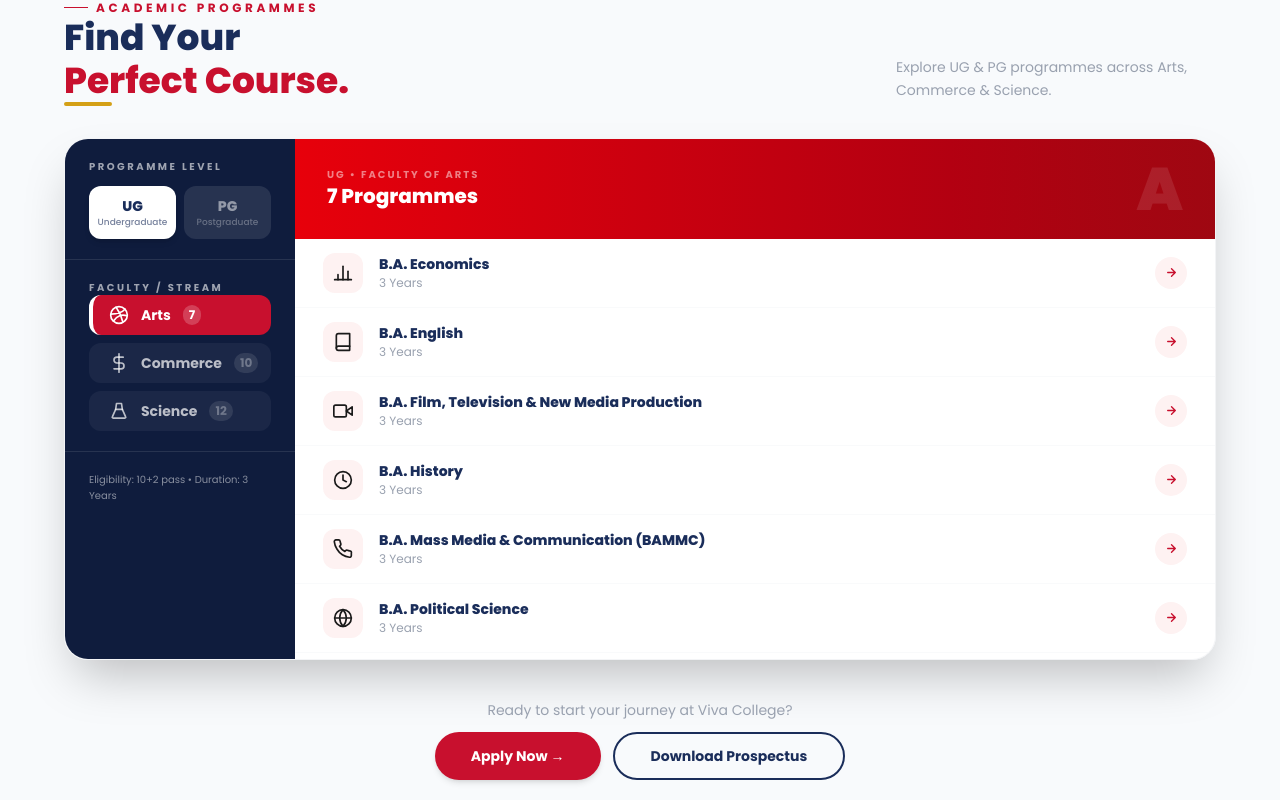
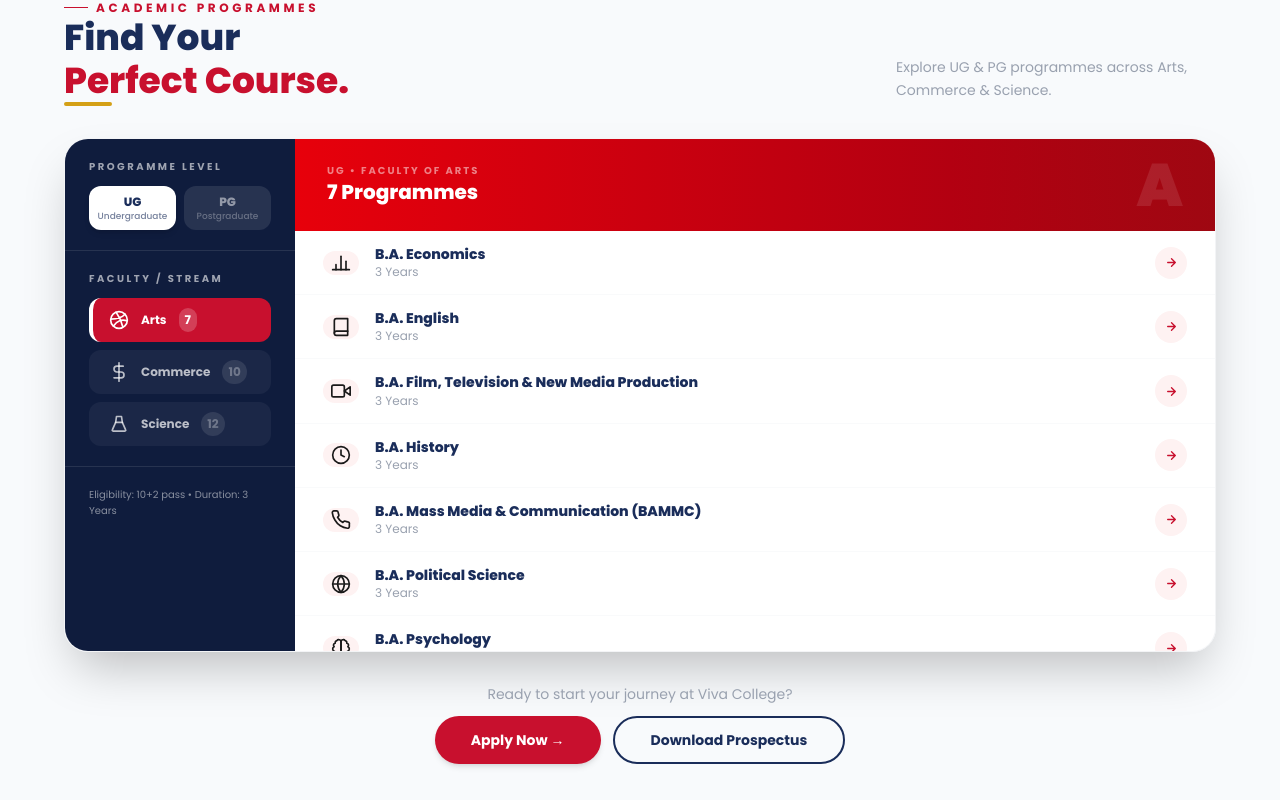
Before and after one commit to SakshiJ004/recreate_design_hackathon, a React (Vite) app: page / in a window 1280 px wide. Shown: the part 1540-2340 px from the top of the page. Built offline with nearby package versions, Linux system fonts and the light colour scheme.

Commit message:
add media query for campus

```diff
--- a/src/components/sections/Programmes.jsx
+++ b/src/components/sections/Programmes.jsx
@@ -525,18 +525,18 @@
                         <div className="
                             px-4 py-4
                             xl:px-6 xl:py-5
-                            2xl:px-8 2xl:py-6
+                            2xl:px-8 2xl:py-4
                             border-b border-white/10
                         ">
                             <p className="text-white/60 font-bold tracking-[0.25em] uppercase pb-3
-                                text-[9px] xl:text-[10px] 2xl:text-xs
+                                text-[9px] xl:text-[10px] 2xl:text-[11px]
                             ">Programme Level</p>
                             <div className="flex gap-2">
                                 {["UG", "PG"].map((l) => (
                                     <button key={l} onClick={() => handleLevel(l)}
                                         className={`flex-1 rounded-xl font-extrabold transition-all duration-300
                                             py-2 text-xs
-                                            xl:py-2.5 xl:text-sm
+                                            xl:py-2 xl:text-[12px]
                                             ${level === l
                                                 ? "bg-white text-[var(--viva-navy)] shadow-md"
                                                 : "bg-white/10 text-white/50 hover:bg-white/15 hover:text-white/80"
@@ -557,15 +557,15 @@
                             2xl:px-8 2xl:py-6
                             border-b border-white/10
                         ">
-                            <p className="text-white/60 font-bold tracking-[0.25em] uppercase mb-2 xl:mb-3
-                                text-[9px] xl:text-[10px] 2xl:text-xs
+                            <p className="text-white/60 font-bold tracking-[0.25em] uppercase pb-3 xl:mb-3
+                                text-[9px] xl:text-[10px] 2xl:text-[12px]
                             ">Faculty / Stream</p>
                             <div className="flex flex-col gap-1.5 xl:gap-2">
                                 {Object.keys(programmes[level]).map((s) => (
                                     <button key={s} onClick={() => handleStream(s)}
                                         className={`flex items-center gap-2 xl:gap-3 rounded-xl font-bold transition-all duration-300 border-l-4
                                             px-3 py-2 text-xs
-                                            xl:px-4 xl:py-2.5 xl:text-sm
+                                            xl:px-4 xl:py-2.5 xl:text-[12px]
                                             ${stream === s
                                                 ? `${streamConfig[s].bg} text-white border-white`
                                                 : "bg-white/5 text-white/70 border-transparent hover:bg-white/15 hover:text-white"
@@ -573,7 +573,7 @@
                                         <span>{streamConfig[s].icon}</span>
                                         <span>{s}</span>
                                         <span className={`ml-auto rounded-full font-bold
-                                            text-[9px] xl:text-xs px-1.5 py-0.5
+                                            text-[9px] xl:text-xs px-1.5 py-1
                                             ${stream === s ? "bg-white/20 text-white" : "bg-white/10 text-white/30"}
                                         `}>
                                             {programmes[level][s].length}
@@ -585,7 +585,7 @@
 
                         {/* Info */}
                         <div className="px-4 xl:px-6 2xl:px-8 py-4 xl:py-5 mt-auto">
-                            <p className="text-white/50 leading-relaxed text-[9px] xl:text-[10px] 2xl:text-xs">
+                            <p className="text-white/50 leading-relaxed text-[9px] xl:text-[10px] 2xl:text-[12px">
                                 {level === "UG" ? "Eligibility: 10+2 pass • Duration: 3 Years" : "Eligibility: Graduation • Duration: 2 Years"}
                             </p>
                         </div>
@@ -596,9 +596,9 @@
 
                         {/* Right header */}
                         <div className={`bg-gradient-to-r ${c.gradient} flex items-center justify-between
-                            px-6 py-4
-                            xl:px-8 xl:py-5
-                            2xl:px-10 2xl:py-4
+                            px-6 py-3
+                            xl:px-8 xl:py-4
+                            2xl:px-10 2xl:py-2
                         `}>
                             <div>
                                 <p className="text-white/50 font-bold tracking-[0.2em] uppercase
@@ -607,7 +607,7 @@
                                     {level} • Faculty of {stream}
                                 </p>
                                 <h3 className="text-white font-extrabold mt-1
-                                    text-base lg:text-lg xl:text-xl 2xl:text-[24px]
+                                    text-base lg:text-lg xl:text-xl 2xl:text-[22px]
                                 ">
                                     {currentCourses.length} Programmes
                                 </h3>
@@ -632,8 +632,8 @@
                                 >
                                     <div className={`${c.light} rounded-xl flex items-center justify-center flex-shrink-0 group-hover:scale-105 transition-transform duration-200
                                         w-9 h-9
-                                        xl:w-10 xl:h-10
-                                        2xl:w-11 2xl:h-11
+                                        xl:w-9 xl:h-6
+                                        2xl:w-10 2xl:h-8
                                     `}>
                                         {course.icon}
                                     </div>
@@ -645,7 +645,7 @@
                                             {course.name}
                                         </h4>
                                         <p className="text-gray-400 mt-0.5
-                                            text-[10px] xl:text-xs 2xl:text-xs
+                                            text-[10px] xl:text-xs 2xl:text-[10px]
                                         ">{course.duration}</p>
                                     </div>
                                     <div className={`rounded-full ${c.light} flex items-center justify-center flex-shrink-0
@@ -665,7 +665,7 @@
 
                 {/* Bottom CTA */}
                 <div className="text-center
-                    pt-6 sm:pt-8 lg:pt-10 xl:pt-10
+                    pt-6 sm:pt-8 lg:pt-10 xl:pt-8
                 ">
                     <p className="text-gray-400 pb-3
                         text-[11px] sm:text-xs xl:text-sm
```
